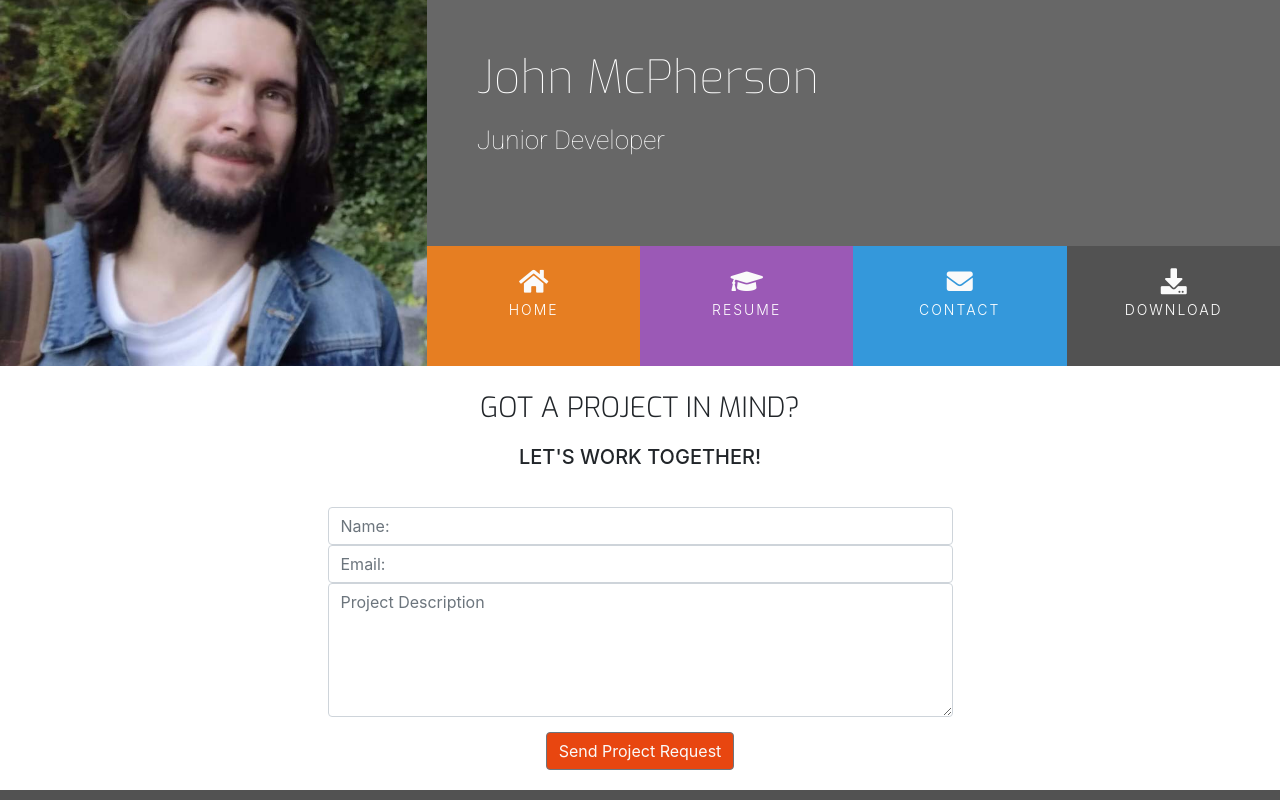
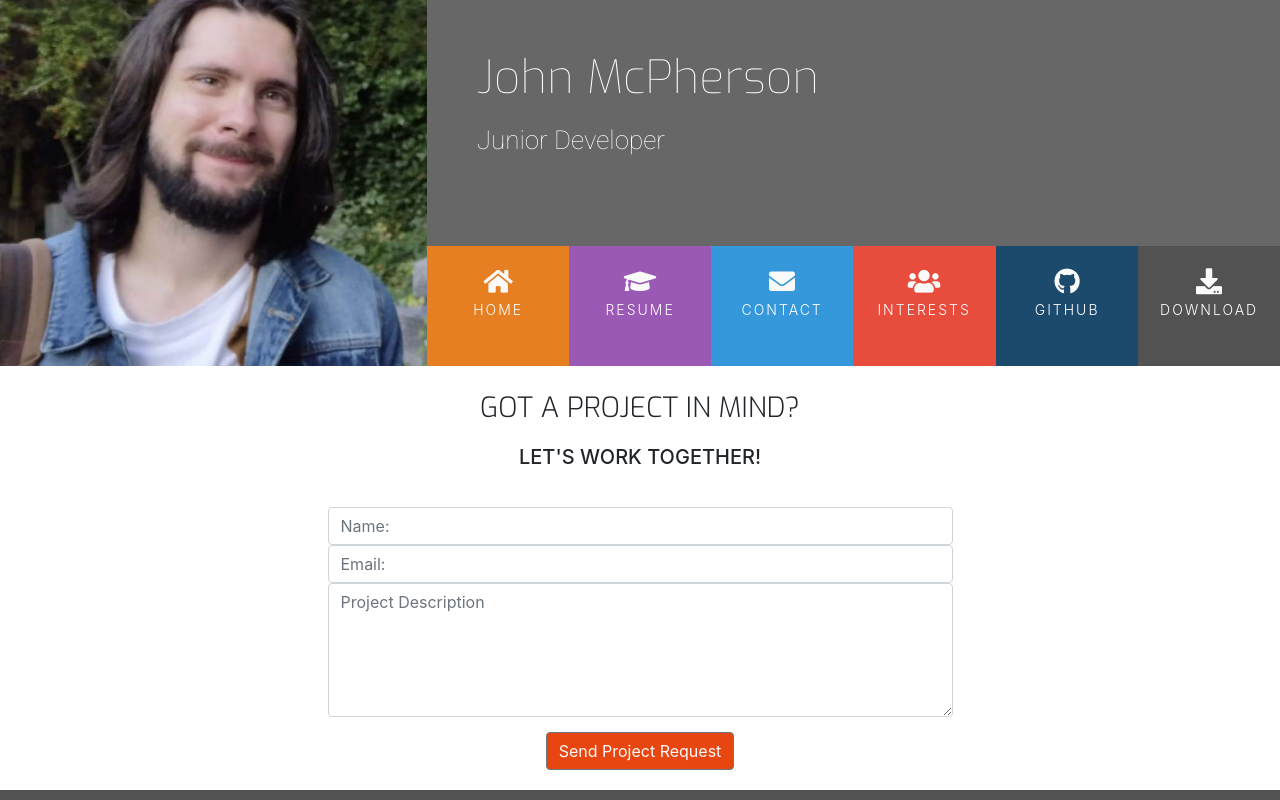
Before and after one commit to John-McPherson/bootstrap-resume, a plain HTML site: page contact.html in a window 1280 px wide. Shown: the top 800 px of the page. Drawn offline with nearby package versions, Linux system fonts and the light colour scheme.

Commit message:
add extra content to headers and update style from set up files

```diff
--- a/assets/css/style.css
+++ b/assets/css/style.css
@@ -32,6 +32,14 @@
 
 .bg-color-three-reasons {
     background-color: #fff;
+}
+
+.ui-menu-color-github {
+    background-color: #1c4a6c;
+}
+
+.ui-menu-color-interests {
+    background-color: #e74c3c;
 }
 
 
--- a/contact.html
+++ b/contact.html
@@ -33,26 +33,32 @@
                 </div>
                 <div class="row no-gutters">
                     <div class="col">
-                        <ul id="nav" class="list-inline menu-container">
-                            <li class="col-6 col-sm-3 ui-menu-color-home list-inline-item menu-item">
+                        <ul id="nav" class="list-inline menu-container row">
+                            <li class="col-xs-6 col-sm-2 ui-menu-color-home list-inline-item menu-item">
                                 <a href="index.html" class="hvr-sweep-to-bottom"><i class="fa fa-home"
                                         aria-hidden="true"></i><span>Home</span></a>
                             </li>
-                            <li class="col-6 col-sm-3 ui-menu-color-resume list-inline-item menu-item">
+                            <li class="col-xs-6 col-sm-2 ui-menu-color-resume list-inline-item menu-item">
                                 <a href="resume.html" class="hvr-sweep-to-bottom"><i class="fa fa-graduation-cap"
                                         aria-hidden="true"></i><span>Resume</span></a>
                             </li>
-                            <li class="col-6 col-sm-3 ui-menu-color-contact list-inline-item menu-item">
+                            <li class="col-xs-6 col-sm-2 ui-menu-color-contact list-inline-item menu-item">
                                 <a href="contact.html" class="hvr-sweep-to-bottom"><i class="fa fa-envelope"
                                         aria-hidden="true"></i><span>Contact</span></a>
                             </li>
-                            <li class="col-6 col-sm-3 ui-menu-color-download list-inline-item menu-item">
-                                <a href="./assets/cv/John-McPherson-CV-01-2022.pdf" class="hvr-sweep-to-bottom"
-                                    target="_blank"><i class="fa fa-download"
+                            <li class="col-xs-6 col-sm-2 ui-menu-color-interests list-inline-item menu-item">
+                                <a href="interests.html" class="hvr-sweep-to-bottom"><i class="fa fa-users"
+                                        aria-hidden="true"></i><span>Interests</span></a>
+                            </li>
+                            <li class="col-xs-6 col-sm-2 ui-menu-color-github list-inline-item menu-item">
+                                <a href="github.html" class="hvr-sweep-to-bottom"><i class="fab fa-github"
+                                        aria-hidden="true"></i><span>GitHub</span></a>
+                            </li>
+                            <li class="col-xs-6 col-sm-2 ui-menu-color-download list-inline-item menu-item">
+                                <a href="./assets/cv/John-McPherson-CV-01-2022.pdf" target="_blank"
+                                    class="hvr-sweep-to-bottom"><i class="fa fa-download"
                                         aria-hidden="true"></i><span>Download</span></a>
                             </li>
-
-
                         </ul>
                     </div>
                 </div>
```
Also changed, not shown: index.html (+13 -5 lines), resume.html (+13 -7 lines).
